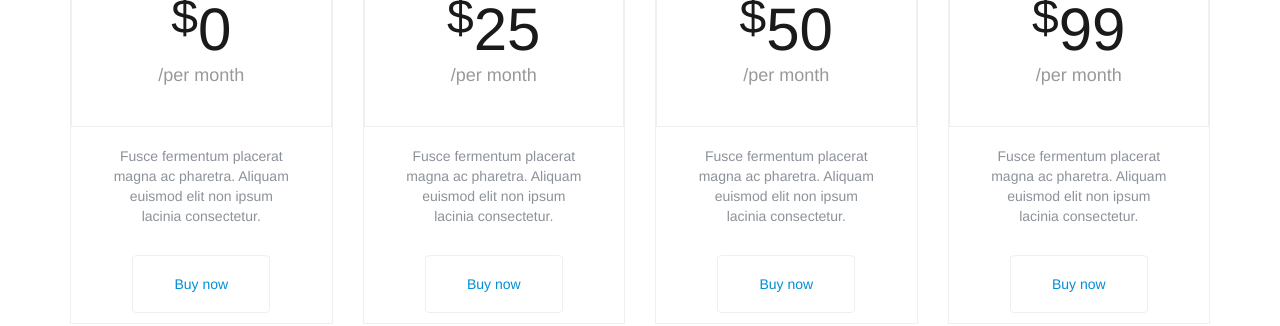
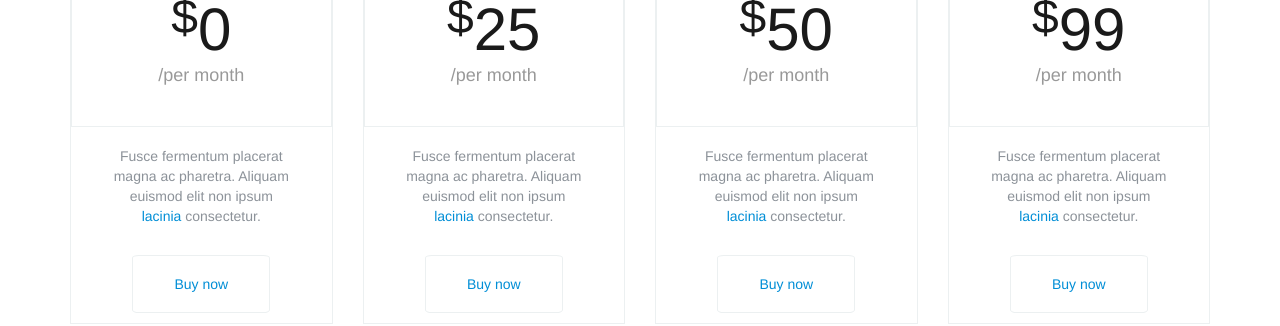
Before and after one commit to rikllitikli/lucid_onepag, a plain HTML site: page index.html in a window 1280 px wide. Shown: the part 3760-4086 px from the top of the page. Drawn offline with nearby package versions, Linux system fonts and the light colour scheme.

Commit message:
add span ul

```diff
--- a/css/style.scss
+++ b/css/style.scss
@@ -565,6 +565,9 @@
   padding: 19px 40px;
   font-size: 14px;
   text-align: center;
+  span{
+    color: #008ed6;
+  }
   @include max-screen(768px){
     max-width: 320px;
     width: 100%;
--- a/index.html
+++ b/index.html
@@ -230,7 +230,7 @@
                 <ul>
                     <li><h4>Free</h4></li>
                     <li><h3><span>$</span>0 </h3> /per month </li>
-                    <li>Fusce fermentum placerat magna ac pharetra. Aliquam euismod elit non ipsum lacinia consectetur.</li>
+                    <li>Fusce fermentum placerat magna ac pharetra. Aliquam euismod elit non ipsum <span> lacinia </span> consectetur.</li>
                     <li>
                         <a href="#"> Buy now </a>
                     </li>
@@ -240,7 +240,7 @@
                 <ul>
                     <li><h4>Personal</h4></li>
                     <li><h3><span>$</span>25 </h3>/per month  </li>
-                    <li>Fusce fermentum placerat magna ac pharetra. Aliquam euismod elit non ipsum lacinia consectetur.</li>
+                    <li>Fusce fermentum placerat magna ac pharetra. Aliquam euismod elit non ipsum <span>lacinia</span>  consectetur.</li>
                     <li>
                         <a href="#"> Buy now </a>
                     </li>
@@ -250,7 +250,7 @@
                 <ul>
                     <li><h4>Business</h4></li>
                     <li><h3><span>$</span>50 </h3> /per month  </li>
-                    <li>Fusce fermentum placerat magna ac pharetra. Aliquam euismod elit non ipsum lacinia consectetur.</li>
+                    <li>Fusce fermentum placerat magna ac pharetra. Aliquam euismod elit non ipsum <span> lacinia </span> consectetur.</li>
                     <li>
                         <a href="#"> Buy now </a>
                     </li>
@@ -260,7 +260,7 @@
                 <ul>
                     <li><h4>Ultimate</h4></li>
                     <li>  <h3><span>$</span>99 </h3>/per month  </li>
-                    <li>Fusce fermentum placerat magna ac pharetra. Aliquam euismod elit non ipsum lacinia consectetur.</li>
+                    <li>Fusce fermentum placerat magna ac pharetra. Aliquam euismod elit non ipsum <span> lacinia </span> consectetur.</li>
                     <li>
                         <a href="#"> Buy now </a>
                     </li>
```
Also changed, not shown: css/style.css.
